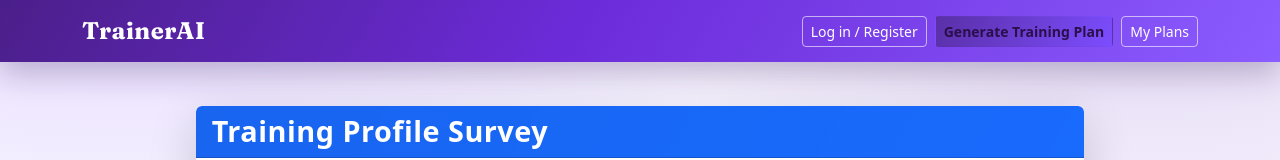
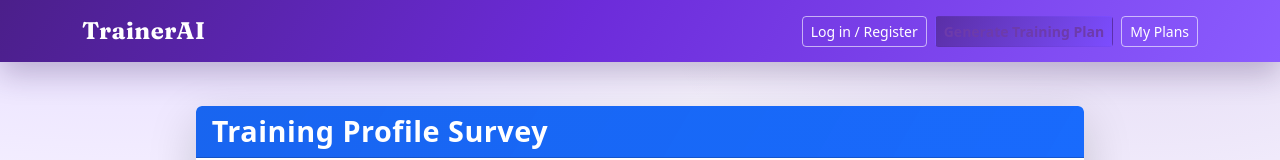
Before and after one commit to ppaczek04/AI_training_planner, a React (Vite) app: page / in a window 1280 px wide. Shown: the top 160 px of the page. Built offline with nearby package versions, Linux system fonts and the light colour scheme; no server answers.

Commit message:
ui change v3

```diff
--- a/src/App.css
+++ b/src/App.css
@@ -23,7 +23,7 @@
 
 .app-nav .btn.btn-primary {
   background-color: #f7efff;
-  color: #2a0f4a;
+  color: #6d3bab;
   border-color: transparent;
   font-weight: 700;
 }
```
